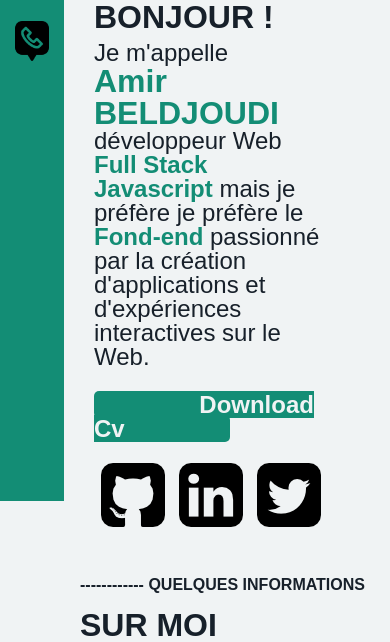
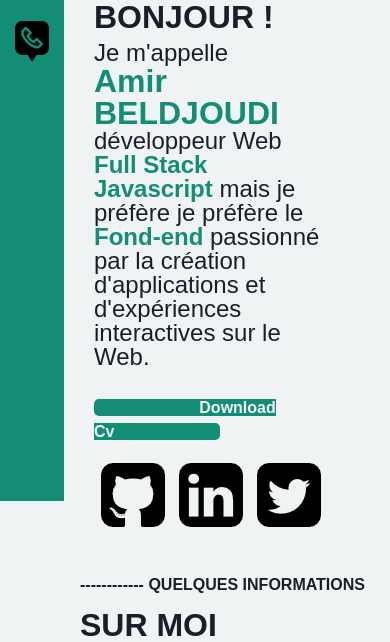
Before and after one commit to beldjoudiamir/Portfolio, a PHP site: page / in a window 390 px wide. Shown: the part 343-985 px from the top of the page. Run offline with PHP 8.4, Linux system fonts and the light colour scheme; some web fonts are replaced.

Commit message:
font size mobile

```diff
--- a/css/style.css
+++ b/css/style.css
@@ -401,6 +401,7 @@ body{
 
     .button{
     padding: 0 45%;
+    font-size: 1rem;
     }
 
     .social{
```
